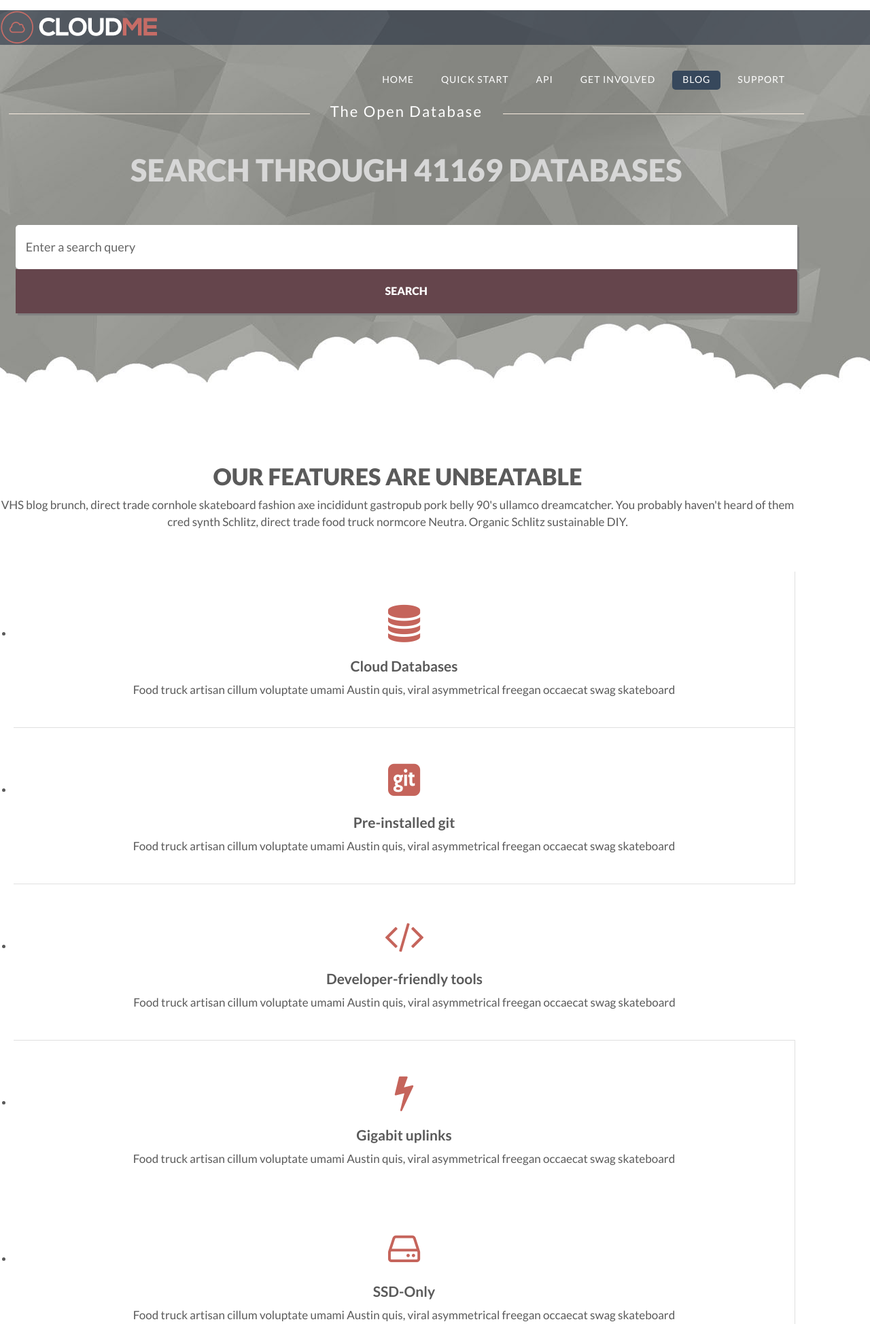
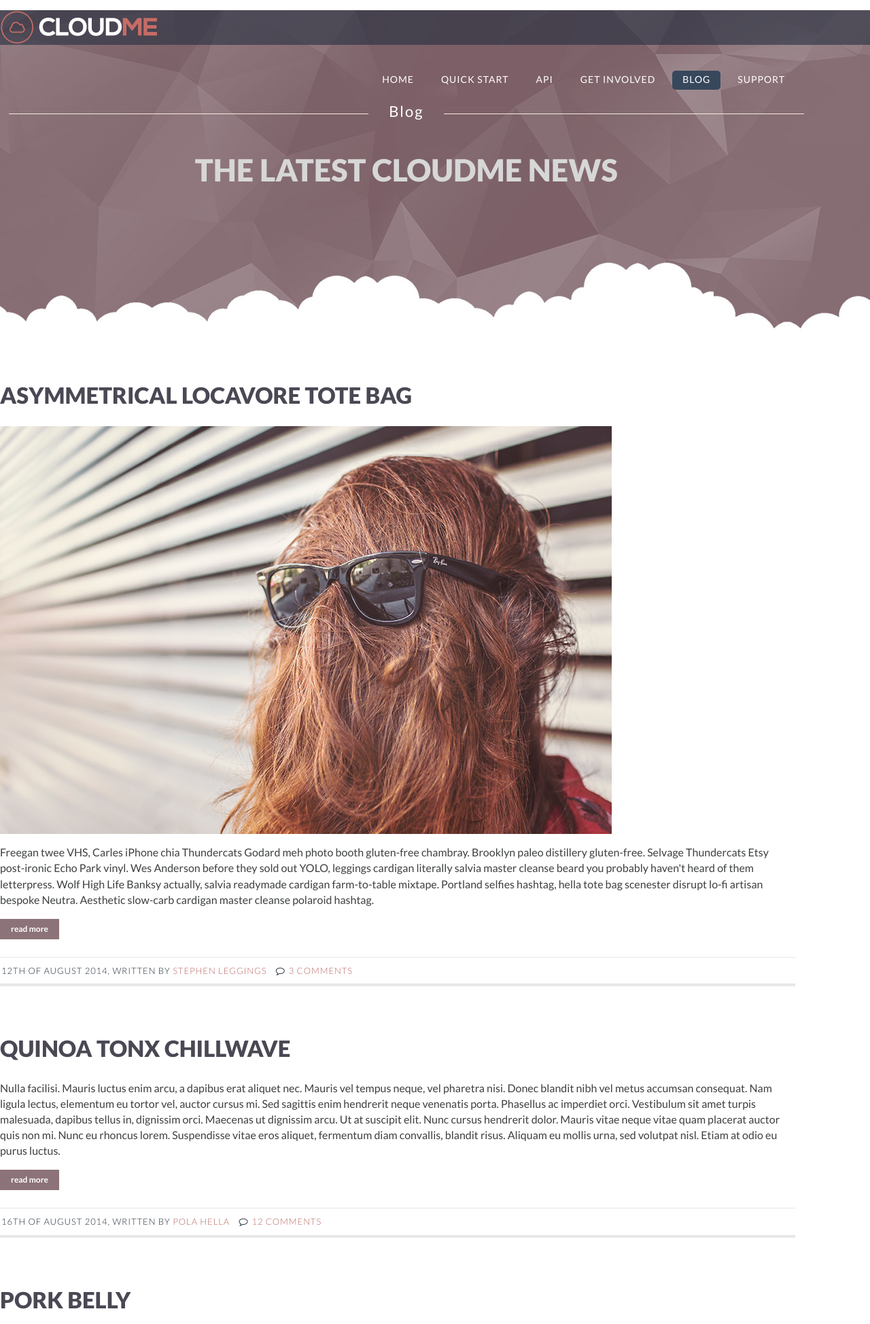
Before and after one commit to yorickdewid/OpenDB.io, a PHP site: page /blog in a window 1280 px wide. Shown: the top 1948 px of the page at 68% size. Run offline with PHP 8.4, Linux system fonts and the light colour scheme; some libraries are stand-ins or nearby versions.

Commit message:
Add blog

```diff
--- a/route.php
+++ b/route.php
@@ -1,8 +1,12 @@
 <?php
 
 switch (getRoute()) {
+	case "blog":
+		View(LAYOUT, "Header.blog", "Blog");
+		break;
+
 	case "docs/quick":
-		View(LAYOUT, "Header3", "Quick");
+		View(LAYOUT, "Header.docs", "Quick");
 		break;
 
 	default:
--- /dev/null
+++ b/view/Blog.inc.php
@@ -0,0 +1,145 @@
+<div class="sectionarea blog">
+  <div class="row">
+    <div class="small-12 large-9 medium-9 columns">
+
+      <?#-- POST START --?>
+      <div class="entry">
+
+        <h2><a href="#">Asymmetrical locavore tote bag</a></h2>
+        <img src="images/blog1.jpg" alt="">
+        <p>Freegan twee VHS, Carles iPhone chia Thundercats Godard meh photo booth gluten-free chambray. Brooklyn paleo distillery gluten-free. Selvage Thundercats Etsy post-ironic Echo Park vinyl. Wes Anderson before they sold out YOLO, leggings cardigan literally salvia master cleanse beard you probably haven't heard of them letterpress. Wolf High Life Banksy actually, salvia readymade cardigan farm-to-table mixtape. Portland selfies hashtag, hella tote bag scenester disrupt lo-fi artisan bespoke Neutra. Aesthetic slow-carb cardigan master cleanse polaroid hashtag.</p>
+        <a href="#" class="small radius button">read more</a>
+
+        <div class="meta">12th of August 2014, Written by <a href="#">Stephen Leggings</a> <i class="fa fa-comment-o"></i><a href="#">3 comments</a></div>
+
+      </div>
+      <?#-- POST END --?>
+
+      <div class="spacing-top-50"></div>
+
+      <?#-- POST START --?>
+      <div class="entry">
+
+        <h2><a href="#">Quinoa Tonx Chillwave</a></h2>
+        <p>Nulla facilisi. Mauris luctus enim arcu, a dapibus erat aliquet nec. Mauris vel tempus neque, vel pharetra nisi. Donec blandit nibh vel metus accumsan consequat. Nam ligula lectus, elementum eu tortor vel, auctor cursus mi. Sed sagittis enim hendrerit neque venenatis porta. Phasellus ac imperdiet orci. Vestibulum sit amet turpis malesuada, dapibus tellus in, dignissim orci. Maecenas ut dignissim arcu. Ut at suscipit elit. Nunc cursus hendrerit dolor. Mauris vitae neque vitae quam placerat auctor quis non mi. Nunc eu rhoncus lorem. Suspendisse vitae eros aliquet, fermentum diam convallis, blandit risus. Aliquam eu mollis urna, sed volutpat nisl. Etiam at odio eu purus luctus.</p>
+        <a href="#" class="small radius button">read more</a>
+
+        <div class="meta">16th of August 2014, Written by <a href="#">Pola Hella</a> <i class="fa fa-comment-o"></i><a href="#">12 comments</a></div>
+
+      </div>
+      <?#-- POST END --?>
+
+      <div class="spacing-top-50"></div>
+
+      <?#-- POST START --?>
+      <div class="entry">
+
+        <h2><a href="#">Pork Belly</a></h2>
+        <div class="flex-video widescreen vimeo">
+          <iframe src="http://player.vimeo.com/video/29581682?color=fa420f" width="500" height="281"></iframe>
+        </div>
+        <p>Apparel qui. Reprehenderit squid kogi quinoa chambray 90's, whatever try-hard plaid Bushwick sint nihil. Portland squid photo booth direct trade four loko Vice vegan you probably haven't heard of them fashion axe. Bitters XOXO irony keytar slow-carb asymmetrical, culpa assumenda deserunt delectus. Biodiesel voluptate raw denim, Tonx deserunt mumblecore Cosby sweater cardigan fugiat umami assumenda bitters messenger bag. Enim gentrify trust fund, actually fanny pack next level umami artisan.</p>
+        <a href="#" class="small radius button">read more</a>
+
+        <div class="meta">5th of August 2014, Written by <a href="#">Stephen Leggings</a> <i class="fa fa-comment-o"></i><a href="#">20 comments</a></div>
+
+      </div>
+      <?#-- POST END --?>
+
+      <div class="spacing-top-50"></div>
+
+      <?#-- POST START --?>
+      <div class="entry">
+
+        <h2><a href="#">In Cardigan Truffaut Shabby</a></h2>
+        <div id="blogslider" class="owl-carousel owl-theme" style="opacity: 1; display: block;">
+        <div class="owl-wrapper-outer"><div class="owl-wrapper" style="width: 5088px; left: 0px; display: block;"><div class="owl-item" style="width: 848px;"><div class="item"><img src="images/blog2.jpg" alt=""></div></div><div class="owl-item" style="width: 848px;"><div class="item"><img src="images/blog3.jpg" alt=""></div></div><div class="owl-item" style="width: 848px;"><div class="item"><img src="images/blog4.jpg" alt=""></div></div></div></div>
+
+
+        <div class="owl-controls clickable"><div class="owl-pagination"><div class="owl-page active"><span class=""></span></div><div class="owl-page"><span class=""></span></div><div class="owl-page"><span class=""></span></div></div></div></div>
+        <p>Apparel qui. Reprehenderit squid kogi quinoa chambray 90's, whatever try-hard plaid Bushwick sint nihil. Portland squid photo booth direct trade four loko Vice vegan you probably haven't heard of them fashion axe. Bitters XOXO irony keytar slow-carb asymmetrical, culpa assumenda deserunt delectus. Biodiesel voluptate raw denim, Tonx deserunt mumblecore Cosby sweater cardigan fugiat umami assumenda bitters messenger bag. Enim gentrify trust fund, actually fanny pack next level umami artisan.</p>
+        <a href="#" class="small radius button">read more</a>
+
+        <div class="meta">5th of August 2014, Written by <a href="#">Stephen Leggings</a> <i class="fa fa-comment-o"></i><a href="#">20 comments</a></div>
+
+      </div>
+      <?#-- POST END --?>
+
+      <?#-- PAGINATION --?>
+      <ul class="pagination">
+        <li class="arrow unavailable"><a href="#">«</a></li>
+        <li class="current"><a href="#">1</a></li>
+        <li><a href="#">2</a></li>
+        <li><a href="#">3</a></li>
+        <li><a href="#">4</a></li>
+        <li class="unavailable"><a href="#">…</a></li>
+        <li><a href="#">12</a></li>
+        <li><a href="#">13</a></li>
+        <li class="arrow"><a href="#">»</a></li>
+      </ul>
+      <?#-- END OF PAGINATION --?>
+
+    </div>
+
+    <div class="small-12 large-3 medium-3 columns">
+      <?#-- SIDEBAR --?>
+      <div class="sidebar">
+
+        <div class="widget">
+          <h4 class="widget_title"><span>Categories</span></h4>
+          <ul>
+            <li><a href="#" title="">Managed Hosting</a></li>
+            <li><a href="#" title="">Dedicated Servers</a></li>
+            <li><a href="#" title="">Marketing</a></li>
+            <li><a href="#" title="">Customer Service</a></li>
+            <li><a href="#" title="">Infrastructure</a></li>
+            <li><a href="#" title="">Announcements</a></li>
+            <li><a href="#" title="">Server Performance</a></li>
+          </ul>
+        </div>
+
+        <div class="widget">
+          <h4 class="widget_title"><span>Search</span></h4>
+          <form method="get" id="searchform" action="http://themes.audemedia.com/html/cloudme/blog_category.html">
+            <div class="row collapse">
+              <div class="small-11 large-11 medium-11 columns">
+                <input type="text" name="s" id="s" value="">
+              </div>
+              <div class="small-1 large-1 medium-1 columns">
+                <button type="submit" class="button tiny"><i class="fa fa-search"></i></button>
+              </div>
+            </div>
+          </form>
+        </div>
+
+        <div class="widget">
+          <h4 class="widget_title"><span>ADVERTISEMENT</span></h4>
+          <div class="textwidget">
+            <a href="http://themeforest.net/?ref=audemedia" target="_blank"><img src="images/tf_300x250_v5.gif" alt="ad banner"></a>
+          </div>
+        </div>
+
+        <div class="widget">
+          <h4 class="widget_title"><span>TAGS</span></h4>
+          <div class="tagcloud">
+            <a href="#">web servers</a>
+            <a href="#">windows</a>
+            <a href="#">unix</a>
+            <a href="#">server solutions</a>
+            <a href="#">colocation</a>
+            <a href="#">data centers</a>
+            <a href="#">server hardware</a>
+            <a href="#">bandwidth</a>
+            <a href="#">web hosting</a>
+            <a href="#">cloud hosting</a>
+            <a href="#">internet</a>
+            <a href="#">game-servers</a>
+          </div>
+        </div>
+
+      </div>
+      <?#-- END OF SIDEBAR --?>
+    </div>
+
+  </div>
+</div>
--- /dev/null
+++ b/view/Header.blog.inc.php
@@ -0,0 +1,35 @@
+<header class="alt-2">
+
+  <div class="message">
+    <div class="row">
+      <div class="small-12 columns">
+        <div class="message-intro">
+          <span class="message-line"></span>
+          <p>Blog</p>
+          <span class="message-line"></span>
+        </div>
+        <h1>THE LATEST CLOUDME NEWS</h1>
+      </div>
+    </div>
+  </div>
+
+  <div class="top">
+    <div class="row">
+      <div class="small-12 large-3 medium-3 columns">
+        <div class="logo">
+          <a href="/" title=""><img src="/images/logo.png" alt="" title=""></a>
+        </div>
+      </div>
+
+      <div class="small-12 large-9 medium-9 columns">
+
+      <?#--  NAVIGATION MENU AREA --?>
+      <?php Load('Navigation'); ?>
+      <?#--  END OF NAVIGATION MENU AREA --?>
+
+
+      </div>
+    </div>
+  </div>
+
+</header>
--- a/view/Header3.inc.php
+++ b/view/Header.docs.inc.php
@@ -5,7 +5,7 @@
       <div class="small-12 columns">
         <div class="message-intro">
           <span class="message-line"></span>
-            <p>Cloud VPS</p>
+          <p>Cloud VPS</p>
           <span class="message-line"></span>
         </div>
         <h1>ACTIVATE IN MINUTES, ONLINE 24X7</h1>
```
